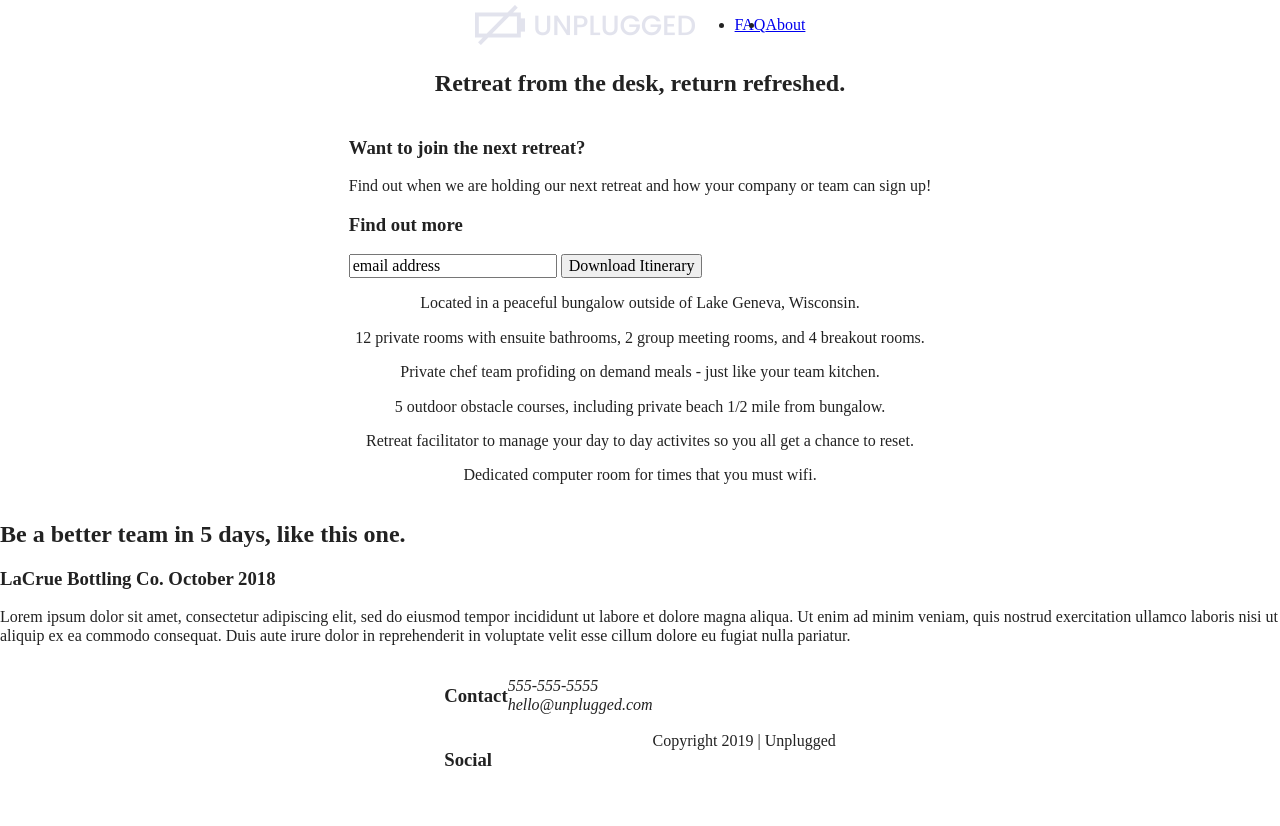
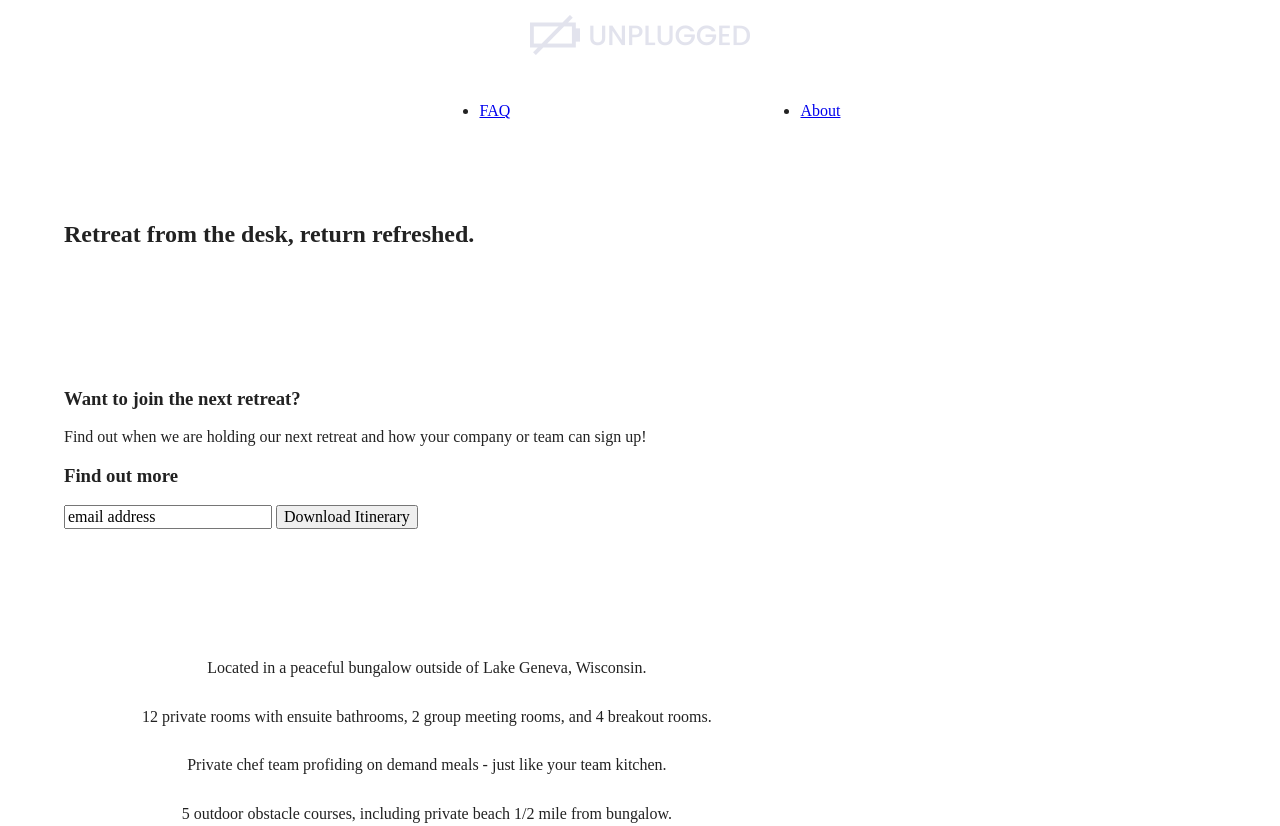
Before and after one commit to reedobrien937/unplugged-retreat, a website built with Parcel: page index.html in a window 1280 px wide. Shown: the top 826 px of the page. Built offline with nearby package versions, Linux system fonts and the light colour scheme.

Commit message:
updating widths and margins

```diff
--- a/css/main.css
+++ b/css/main.css
@@ -87,6 +87,11 @@ textarea {
    Author's custom styles
    ========================================================================== */
 
+.content-wrapper {
+  width: 90%;
+  margin: 50px 0;
+}
+
  /* -------------------- Base Header - Footer Styles (Plus blanket content wrapper)-------------------- */
 header,
 footer {
@@ -96,24 +101,44 @@ footer {
     flex-flow: row wrap;
 }
 
+header {
+  padding: 15px 0;
+}
 
 header .content-wrapper {
   display: flex;
   justify-content: center;
   align-items: center;
   flex-flow: row wrap;
+  margin: 0;
+ }
+
+ .header-divider {
+  width: 100%;
+  height: 1px;
+  margin: 10px 0 20px 0;
  }
 
 header nav {
   display: flex;
-  justify-content: center;
-  align-items: space-around;
+  justify-content: space-around;
+  align-items: center;
   flex-flow: row wrap;
+  width: 60%;
 }
 
 header nav ul {
   display: flex;
   justify-content: space-around;
+  width: 100%;
+}
+
+footer {
+  flex-direction: column;
+}
+
+footer p {
+  margin: 0;
 }
 
 footer .social-icons{
@@ -126,6 +151,19 @@ footer .social-icons p {
   display: flex;
   justify-content: center;
   align-items: center;
+}
+
+footer .content-wrapper {
+  width: 55%;
+  margin: 50px 0;
+}
+
+footer .contact {
+  margin-bottom: 50px;
+}
+
+footer .copyright {
+  margin: 20px 0;
 }
 
 /* --------------------  Mobile Styles - Homepage -------------------- */
@@ -156,8 +194,21 @@ aside {
   flex-flow: row wrap;
 }
 
+.features h2 {
+  margin-bottom: 60px;
+}
+
+.features article {
+  width: 63%;
+  margin: 30px 0;
+}
+
 .fontawesome-icon {
 
+}
+
+.features p {
+  margin: 0;
 }
 
 .features-item-description {
@@ -173,6 +224,15 @@ aside {
   display: flex;
   justify-content: center;
   flex-flow: row wrap;
+}
+
+.reviews h2 {
+  margin-bottom: 40px;
+}
+
+.reviews h3 {
+  width: 50%;
+  margin: 20px 0;
 }
 
 
@@ -194,6 +254,10 @@ aside {
   flex-flow: row wrap;
 }
 
+.contact p {
+  margin: 0;
+}
+
 
 /* ==========================================================================
    FAQ Page
@@ -210,6 +274,15 @@ aside {
     justify-content: center;
     align-items: center;
     flex-flow: row wrap;
+    margin: 50px 0 0 0;
+}
+
+.faq h2 {
+  margin-bottom: 40px;
+}
+
+.faq-content {
+  margin-bottom: 50px;
 }
 
 
```
